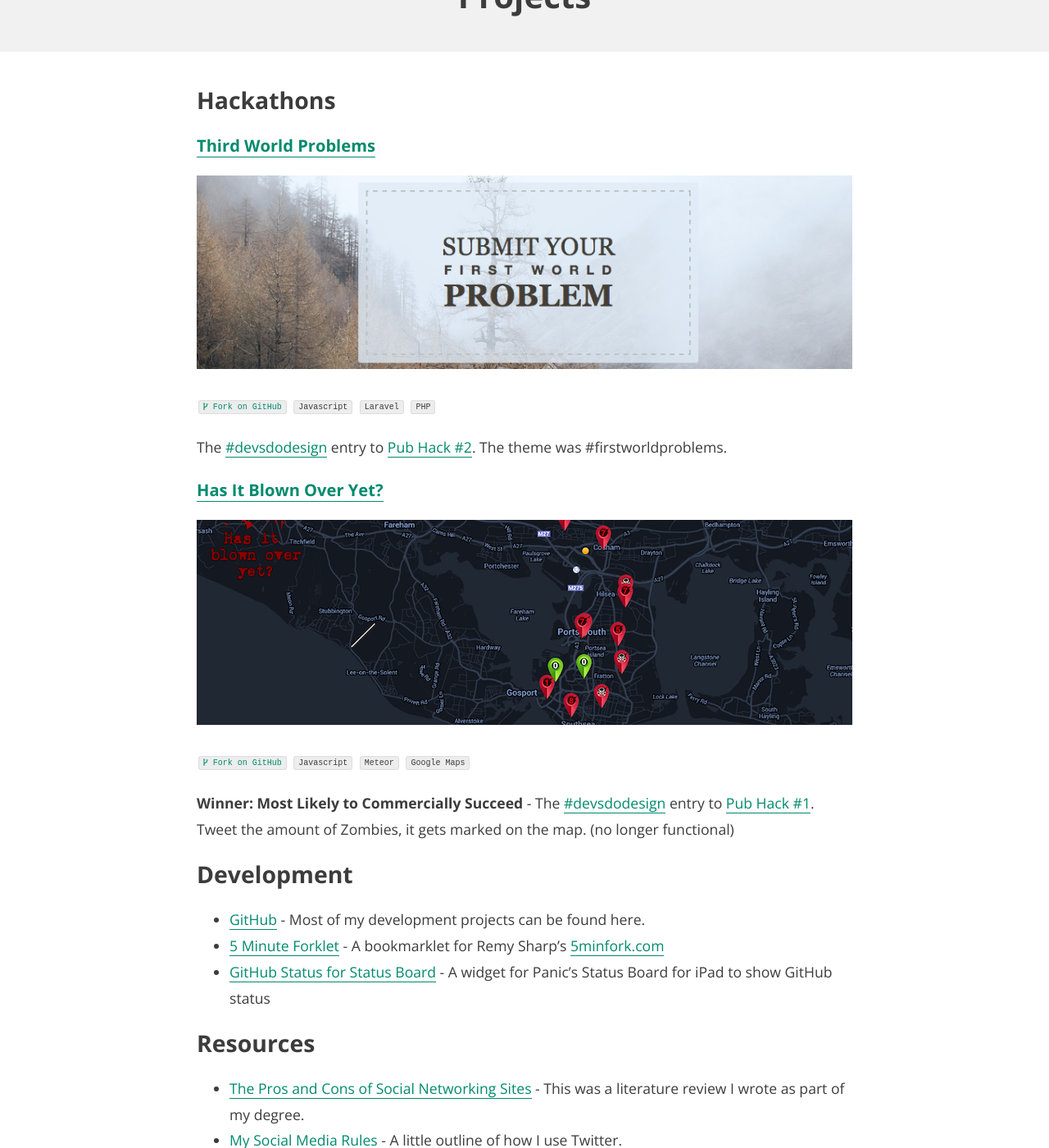
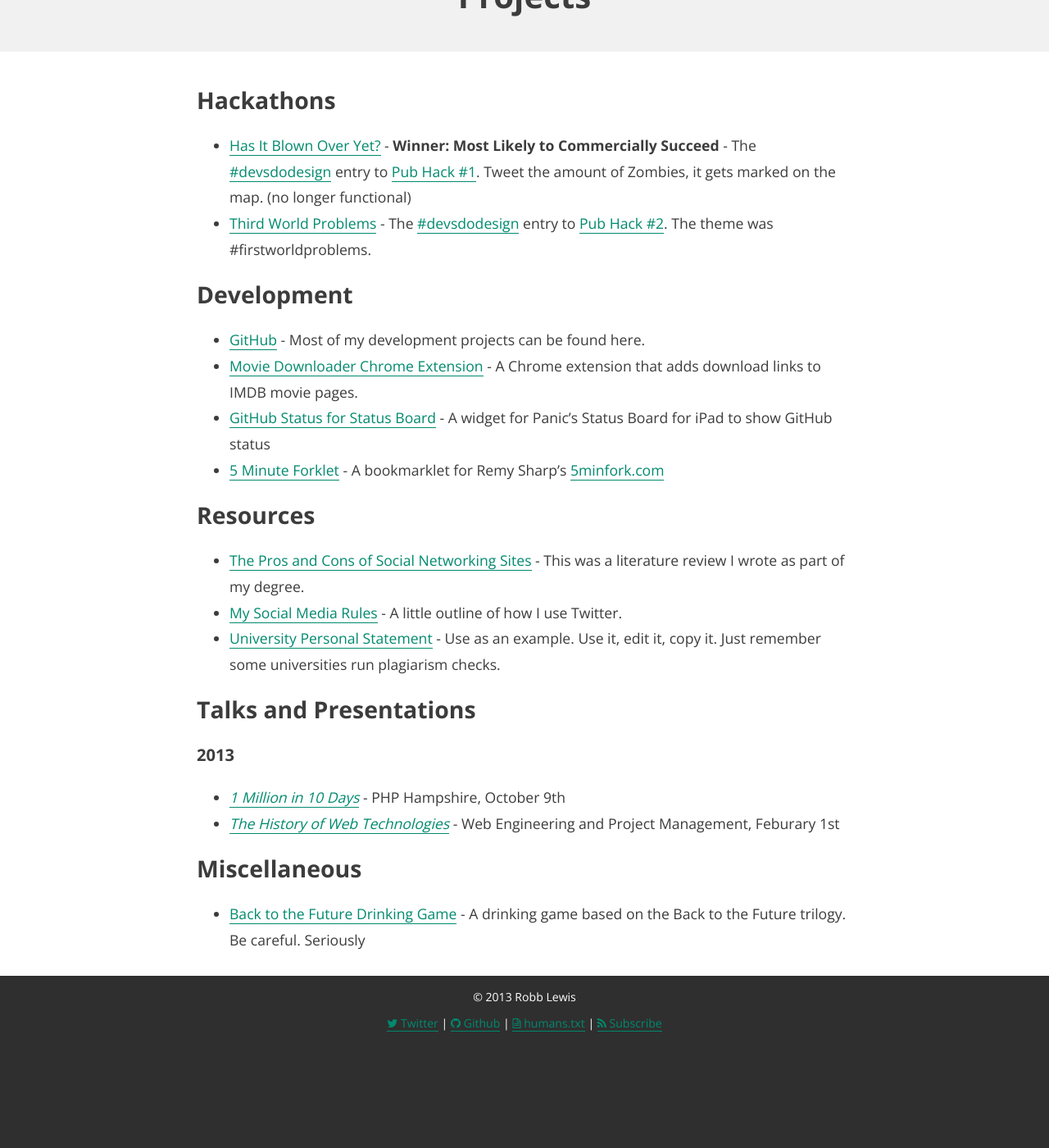
Before and after one commit to rknightuk/robblewis.me-jekyll, a Jekyll site: the page built from projects/index.md, in a window 1280 px wide and 1400 px high, scrolled down 193 px. Shown: the whole window at 82% size. Built offline with Jekyll 4.4.1, drawn with Linux system fonts in a browser that asks for light colours; Markdown is read by kramdown in place of the engine named in the settings; after the commit the page ends 1481 px from its top, so only the background shows below that.

Commit message:
Updates for IMDB extension

```diff
--- a/projects/index.md
+++ b/projects/index.md
@@ -5,25 +5,15 @@
 
 ## Hackathons
 
-### [Third World Problems](http://thirdworldproblems.devsdodesign.com)
-
-![](/assets/img/projects/pub-hack-2.png)
-
-<p><code class="tag"><a href="https://github.com/DevsDoDesign/ThirdWorldProblems"><i class="fa fa-code-fork"></i> Fork on GitHub</a></code> <code class="tag">Javascript</code> <code class="tag">Laravel</code> <code class="tag">PHP</code></p>
-The [#devsdodesign](http://devsdodesign.com) entry to [Pub Hack #2](http://www.pubhack.co.uk/events/pubhack-2/). The theme was #firstworldproblems.
-
-### [Has It Blown Over Yet?](http://blownover.devsdodesign.com)
-
-![](/assets/img/projects/pub-hack-1.png)
-
-<p><code class="tag"><a href="https://github.com/DevsDoDesign/HasItBlownOver"><i class="fa fa-code-fork"></i> Fork on GitHub</a></code> <code class="tag">Javascript</code> <code class="tag">Meteor</code> <code class="tag">Google&nbsp;Maps</code></p>
-**Winner: Most Likely to Commercially Succeed** - The [#devsdodesign](http://devsdodesign.com) entry to [Pub Hack #1](http://www.pubhack.co.uk/events/pubhack-1/). Tweet the amount of Zombies, it gets marked on the map. (no longer functional)
+- [Has It Blown Over Yet?](http://blownover.devsdodesign.com) - **Winner: Most Likely to Commercially Succeed** - The [#devsdodesign](http://devsdodesign.com) entry to [Pub Hack #1](http://www.pubhack.co.uk/events/pubhack-1/). Tweet the amount of Zombies, it gets marked on the map. (no longer functional)
+- [Third World Problems](http://thirdworldproblems.devsdodesign.com) - The [#devsdodesign](http://devsdodesign.com) entry to [Pub Hack #2](http://www.pubhack.co.uk/events/pubhack-2/). The theme was #firstworldproblems.
 
 ## Development
 
 - [GitHub](http://github.com/rmlewisuk?tab=repositories) - Most of my development projects can be found here.
+- [Movie Downloader Chrome Extension](movie-downloader-chrome) - A Chrome extension that adds download links to IMDB movie pages.
+- [GitHub Status for Status Board](github-status-board) - A widget for Panic's Status Board for iPad to show GitHub status
 - [5 Minute Forklet](5minforklet) - A bookmarklet for Remy Sharp’s [5minfork.com](5minfork.com)
-- [GitHub Status for Status Board](github-status-board) - A widget for Panic's Status Board for iPad to show GitHub status
 
 ## Resources
 
```
Also changed, not shown: projects/movie-downloader-chrome/index.html (added, +16 -0 lines), projects/movie-downloader-chrome/movie-downloader-chrome.png (added).
